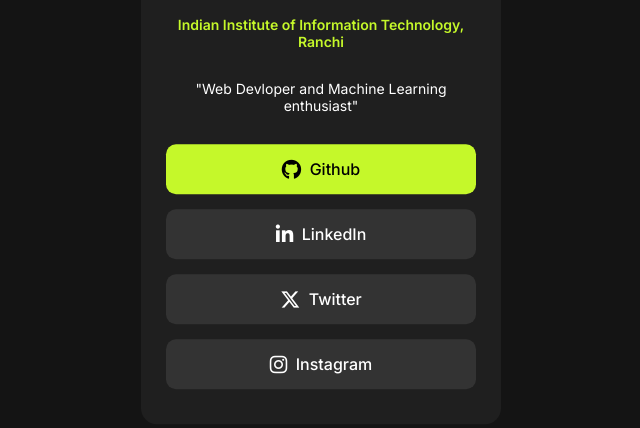
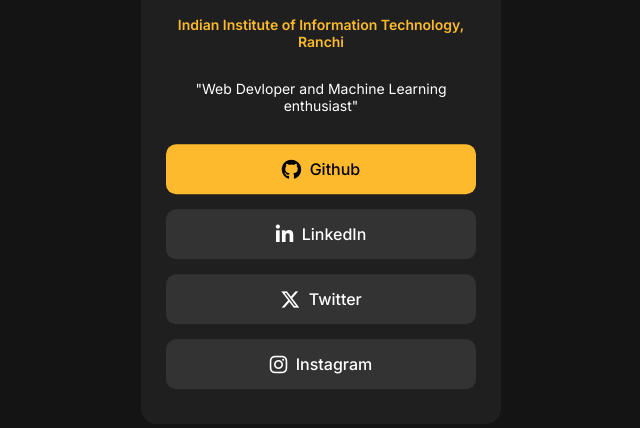
Before and after one commit to KumarAnubhav64/social-links-profile-main, a plain HTML site: page index.html in a window 1280 px wide. In both pictures the pointer is over the element "Github". Shown: the part 278-706 px from the top of the page, without its empty margins (319-959 px from the left). Drawn offline with Linux system fonts and the light colour scheme.

Commit message:
Please enter the commit message for your changes. Lines starting with '#' will be ignored, and an empty message aborts the commit.
On branch main
Your branch is up to date with 'origin/main'.

Changes to be committed:
	modified:   styles.css

```diff
--- a/styles.css
+++ b/styles.css
@@ -16,6 +16,7 @@
 
 
 }
+
 h1{
     color: white;
     font-size: 23px;
@@ -23,7 +24,7 @@
     margin-bottom: 10px;
 }
 h2{
-    color: hsl(75, 94%, 57%);
+    color: hsl(41, 97%, 58%);
     font-size: 14px;
     margin: 20px 0 30px;
 }
@@ -61,7 +62,7 @@
 .social:hover{
     padding: 15px;
     font-weight: 500;
-    background-color: hsl(75, 94%, 57%);
+    background-color: hsl(41, 97%, 58%);
     color: black;
     text-align: center;
     margin: 15px 0;
```
